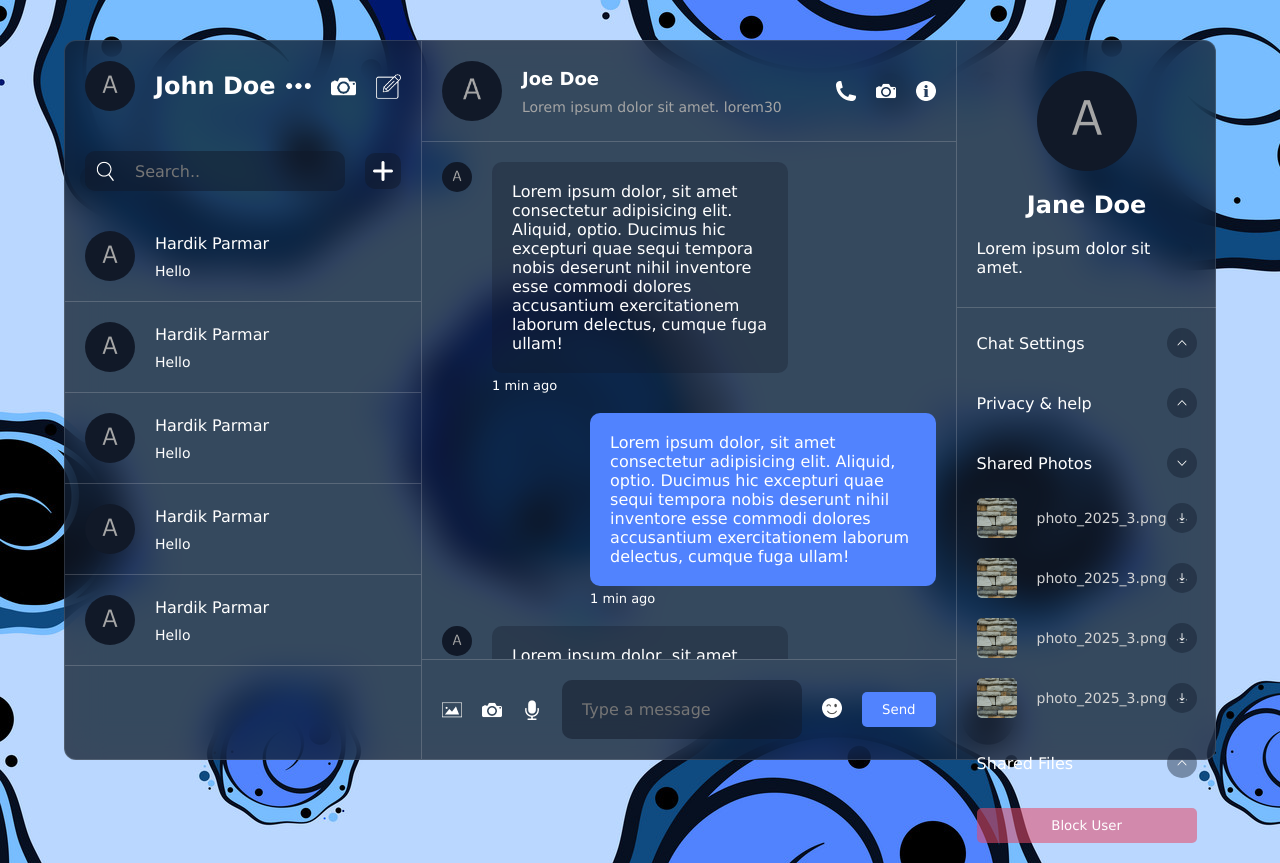
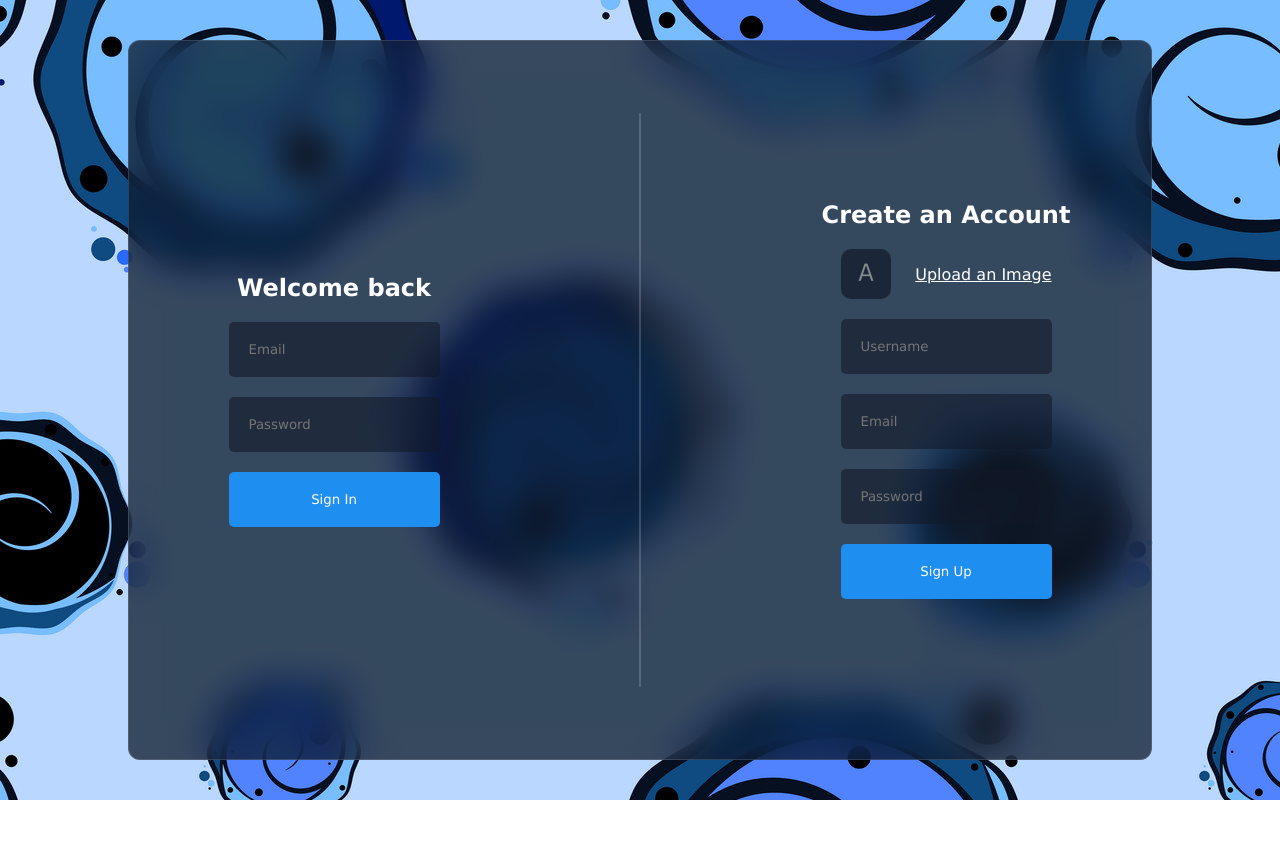
Before and after one commit to hardik4603/ChatBuzz, a React (Vite) app: page / in a window 1280 px wide. After the commit the page ends 800 px from the top, so only its background shows below. Built offline with nearby package versions, Linux system fonts and the light colour scheme.

Commit message:
Added Authentication design

```diff
--- a/index.html
+++ b/index.html
@@ -4,7 +4,7 @@
     <meta charset="UTF-8" />
     <link rel="icon" type="image/svg+xml" href="/favicon.png" />
     <meta name="viewport" content="width=device-width, initial-scale=1.0" />
-    <title>Lama Dev Chat App</title>
+    <title>ChatBuzz</title>
   </head>
   <body>
     <div id="root"></div>
--- a/package.json
+++ b/package.json
@@ -12,7 +12,8 @@
   "dependencies": {
     "emoji-picker-react": "^4.13.2",
     "react": "^18.2.0",
-    "react-dom": "^18.2.0"
+    "react-dom": "^18.2.0",
+    "react-hot-toast": "^2.5.2"
   },
   "devDependencies": {
     "@types/react": "^18.2.66",
--- a/src/App.jsx
+++ b/src/App.jsx
@@ -2,17 +2,27 @@ import React from "react"
 import Detail from './components/detail/Detail.jsx';
 import List from './components/list/List.jsx';
 import Chat from './components/chat/Chat.jsx';
+import Login from "./components/login/Login.jsx";
+import { Toaster } from "react-hot-toast";
 
 const App = () => {
+
+  const user = false;
+
   return (
     <div className='container'>
-
-    <List/>
-    <Chat/>
-    <Detail/>
-
-
-
+      {
+        (user)? (
+          <>
+            <List />
+            <Chat />
+            <Detail />
+          </>
+        ):(
+          <Login/>
+        )
+      }
+      <Toaster position="bottom-right"/>
     </div>
   )
 }
--- a/src/components/chat/Chat.jsx
+++ b/src/components/chat/Chat.jsx
@@ -1,10 +1,16 @@
 import EmojiPicker from 'emoji-picker-react'
 import './chat.css'
-import React, { useState } from 'react'
+import React, { useState, useRef, useEffect } from 'react'
 
 const Chat = () => {
   const[open, setOpen] = useState(false);
   const[text, setText] = useState("");
+  const endRef=useRef(null);
+
+  useEffect(() => {
+    endRef.current?.scrollIntoView({behavior:'smooth'});
+  }, [])
+
 
   function handleEmojiClick(e){
     setText((prev)=>prev+e.emoji);
@@ -83,7 +89,7 @@ const Chat = () => {
           </div>
         </div>
 
-
+        <div className='end' ref={endRef}></div>
 
       </div>
 
--- a/src/components/detail/Detail.jsx
+++ b/src/components/detail/Detail.jsx
@@ -9,8 +9,15 @@ const Detail = () => {
         <h2>Jane Doe</h2>
         <p>Lorem ipsum dolor sit amet.</p>
       </div>
+
       <div className="info">
 
+        <div className="option">
+          <div className="title">
+            <span>Chat Settings</span>
+            <img src="/arrowUp.png" alt="" />
+          </div>
+        </div>
         <div className="option">
           <div className="title">
             <span>Chat Settings</span>
@@ -66,6 +73,7 @@ const Detail = () => {
           </div>
         </div>
         <button>Block User</button>
+        <button className='logOut'>LogOut</button>
       </div>
     </div>
   )
--- a/src/components/detail/detail.css
+++ b/src/components/detail/detail.css
@@ -1,12 +1,13 @@
 .detail{
     flex:1;
+
 
     .user{
         padding: 30px 20px;
         display: flex;
         flex-direction: column;
         align-items: center;
-        gap: 20px;
+        gap: 15px;
         border-bottom:  1px solid #dddddd35;
 
         img{
@@ -21,7 +22,7 @@
         padding: 20px;
         display: flex;
         flex-direction: column;
-        gap: 30px;
+        gap: 25px;
 
         .option{
 
@@ -88,7 +89,7 @@
         }
 
         button{
-            padding: 10px 20px;
+            padding: 15px;
             background-color: rgba(230, 74, 105, 0.553);
             color: white;
             border: none;
@@ -97,6 +98,15 @@
 
             &:hover{
                 background-color: rgba(220, 20, 60, 0.753);
+            }
+
+            &.logOut{
+                padding: 10px;
+                background-color: #1a73e89d;
+
+                &:hover{
+                    background-color: #1a73e8;
+                }
             }
         }
     }
--- a/src/components/list/chatList/ChatList.jsx
+++ b/src/components/list/chatList/ChatList.jsx
@@ -1,5 +1,6 @@
 import React, { useState } from 'react'
 import './chatList.css'
+import AddUser from './addUser/AddUser.jsx'
 
 const ChatList = () => {
     const [adding, setAdding] = useState(false);
@@ -53,6 +54,8 @@ const ChatList = () => {
                 <p>Hello</p>
             </div>
         </div>
+
+        {adding && <AddUser/>}
     </div>
   )
 }
--- /dev/null
+++ b/src/components/list/chatList/addUser/AddUser.jsx
@@ -0,0 +1,22 @@
+import React from 'react'
+import './addUser.css'
+
+const AddUser = () => {
+  return (
+    <div className='addUser'>
+        <form>
+            <input type="text" placeholder='Username' name='username'/>
+            <button>Search</button>
+        </form>
+        <div className="user">
+            <div className="detail">
+                <img src="./avatar.png"/>
+                <span>Jane Doe</span>
+            </div>
+            <button>Add User</button>
+        </div>
+    </div>
+  )
+}
+
+export default AddUser
--- /dev/null
+++ b/src/components/list/chatList/addUser/addUser.css
@@ -0,0 +1,63 @@
+.addUser{
+    position: absolute;
+    top: 0;
+    bottom: 0;
+    left: 0;
+    right: 0;
+    width: max-content;
+    height: max-content;
+    margin: auto;
+    background-color: rgba(17, 25, 40, 0.8);
+    padding: 30px;
+    border-radius: 10px;
+
+    form{
+        display: flex;
+        gap: 20px;
+
+        input{
+            padding: 20px;
+            border-radius: 10px;
+            border: none;
+            outline: none;
+        }
+
+        button{
+            padding: 20px;
+            border-radius: 10px;
+            background-color: #1a73e8;
+            color: white;
+            cursor: pointer;
+            border: none;
+        }
+    }
+
+    .user{
+        margin-top: 50px;
+        display: flex;
+        align-items: center;
+        justify-content: space-between;
+
+        .detail{
+            display: flex;
+            align-items: center;
+            gap: 20px;
+
+            img{
+                height: 50px;
+                width: 50px;
+                object-fit: cover;
+                border-radius: 50%;
+            }
+        }
+
+        button{
+            padding: 10px;
+            border-radius: 10px;
+            background-color: #1a73e8;
+            color: white;
+            cursor: pointer;
+            border: none;
+        }
+    }
+}
--- /dev/null
+++ b/src/components/login/Login.jsx
@@ -0,0 +1,59 @@
+import React, {useState} from 'react'
+import './login.css'
+import toast from 'react-hot-toast';
+
+
+const Login = () => {
+
+    const [avatar, setAvatar] = useState({
+        file : null,
+        url : ""
+    });
+
+    function handleAvatar(e){
+        if(e.target.files[0]){
+            setAvatar({
+                file : e.target.files[0],
+                url : URL.createObjectURL(e.target.files[0])
+            })
+        }
+    }
+
+    function handleSubmit(e){
+        e.preventDefault();
+        toast.success("Hello");
+    }
+
+  return (
+    <div className='login'>
+
+      <div className="item">
+        <h2>Welcome back</h2>
+        <form onSubmit={handleSubmit}>
+            <input type="email" name="email" placeholder='Email' />
+            <input type="password" name="password" placeholder='Password' />
+            <button>Sign In</button>
+        </form>
+      </div>
+
+      <div className="separator"></div>
+
+      <div className="item">
+        <h2>Create an Account</h2>
+        <form>
+            <label htmlFor="avatar-file">
+                <img src={avatar.url || 'avatar.png'} alt="profile" /> Upload an Image
+            </label>
+            <input type="file" id='avatar-file' style={{display:'none'}} onChange={handleAvatar}/>
+            <input type="text" placeholder='Username' name='username'/>
+            <input type="email" name="email" placeholder='Email' />
+            <input type="password" name="password" placeholder='Password' />
+            <button>Sign Up</button>
+        </form>
+      </div>
+
+    </div>
+  )
+}
+
+export default Login
--- /dev/null
+++ b/src/components/login/login.css
@@ -0,0 +1,68 @@
+.login{
+    width: 100%;
+    height: 100%;
+    display: flex;
+    align-items: center;
+    gap: 100px;
+
+    .separator{
+        width: 2px;
+        height: 80%;
+        background: #dddddd35;
+        border-radius: 20px;
+    }
+
+    .item{
+        flex: 1;
+        display: flex;
+        flex-direction: column;
+        align-items: center;
+        gap: 20px;
+
+        form{
+            display: flex;
+            flex-direction: column;
+            align-items: center;
+            justify-content: center;
+            gap: 20px;
+
+            input{
+                padding: 20px;
+                border: none;
+                outline: none;
+                background-color: rgba(17, 25, 40, 0.6);
+                border-radius: 5px;
+                color: white;
+            }
+
+            label{
+                width: 100%;
+                display: flex;
+                align-items: center;
+                justify-content: space-between;
+                cursor: pointer;
+                text-decoration: underline;
+
+                img{
+                    width: 50px;
+                    height: 50px;
+                    object-fit: cover;
+                    border-radius: 10px;
+                    opacity: 0.7;
+                }
+            }
+
+            button{
+                width: 100%;
+                padding: 20px;
+                border: none;
+                background-color: #1f8ef1;
+                color: white;
+                border-radius: 5px;
+                cursor: pointer;
+                font-weight: 500;
+            }
+        }
+    }
+
+}
--- a/src/index.css
+++ b/src/index.css
@@ -17,7 +17,7 @@ body {
 
 .container{
   height: 90vh;
-  width: 90vw;
+  width: 80vw;
   background-color: rgba(17, 25, 40, 0.75);
   backdrop-filter: blur(18px) saturate(180%);
   border-radius: 12px;
```
Also changed, not shown: 1 other file (tests, documents, lock files or other folders).
